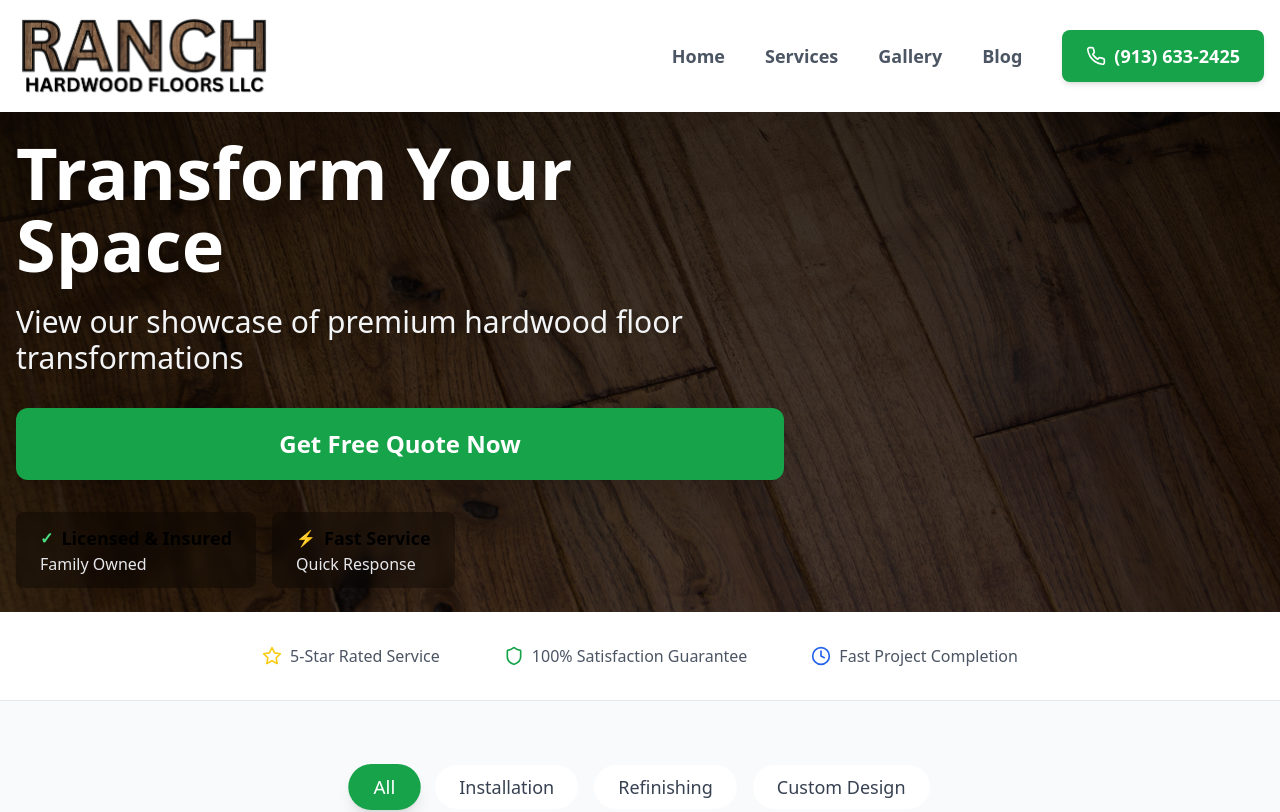
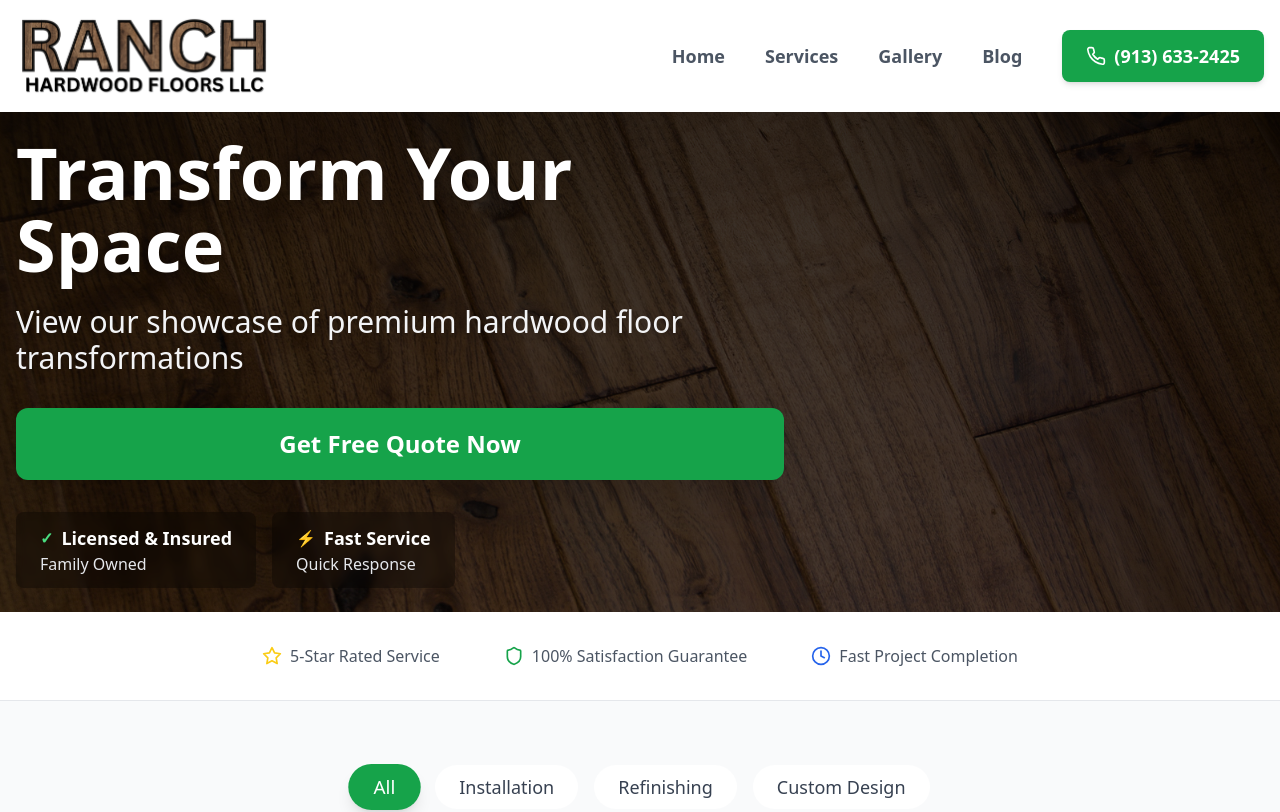
Before and after one commit to RanchHF/ranch, a Next.js app: page /gallery in a window 1280 px wide. Shown: the top 812 px of the page. Built offline with nearby package versions, Linux system fonts and the light colour scheme.

Commit message:
fix: ajusta cor do texto dos blocos de features para branco

```diff
--- a/app/gallery/page.tsx
+++ b/app/gallery/page.tsx
@@ -118,14 +118,14 @@ export default function Gallery() {
               {/* Feature blocks - Smaller on mobile */}
               <div className="grid grid-cols-2 gap-1.5 md:flex md:gap-4">
                 <div className="bg-black/30 backdrop-blur-sm px-2.5 py-2 md:px-6 md:py-3 rounded-lg">
-                  <p className="text-sm md:text-lg font-semibold flex items-center gap-1 md:gap-2">
+                  <p className="text-sm md:text-lg font-semibold flex items-center gap-1 md:gap-2 text-white">
                     <span className="text-green-400 text-xs md:text-base">✓</span>
                     Licensed & Insured
                   </p>
                   <p className="text-xs md:text-base text-gray-200">Family Owned</p>
                 </div>
                 <div className="bg-black/30 backdrop-blur-sm px-2.5 py-2 md:px-6 md:py-3 rounded-lg">
-                  <p className="text-sm md:text-lg font-semibold flex items-center gap-1 md:gap-2">
+                  <p className="text-sm md:text-lg font-semibold flex items-center gap-1 md:gap-2 text-white">
                     <span className="text-yellow-400 text-xs md:text-base">⚡</span>
                     Fast Service
                   </p>
```
